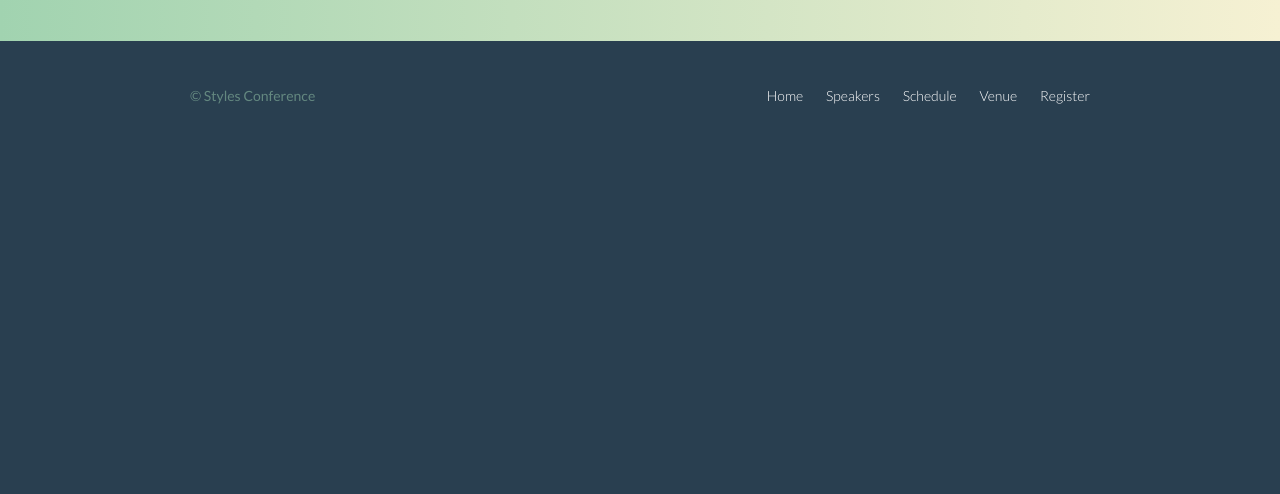
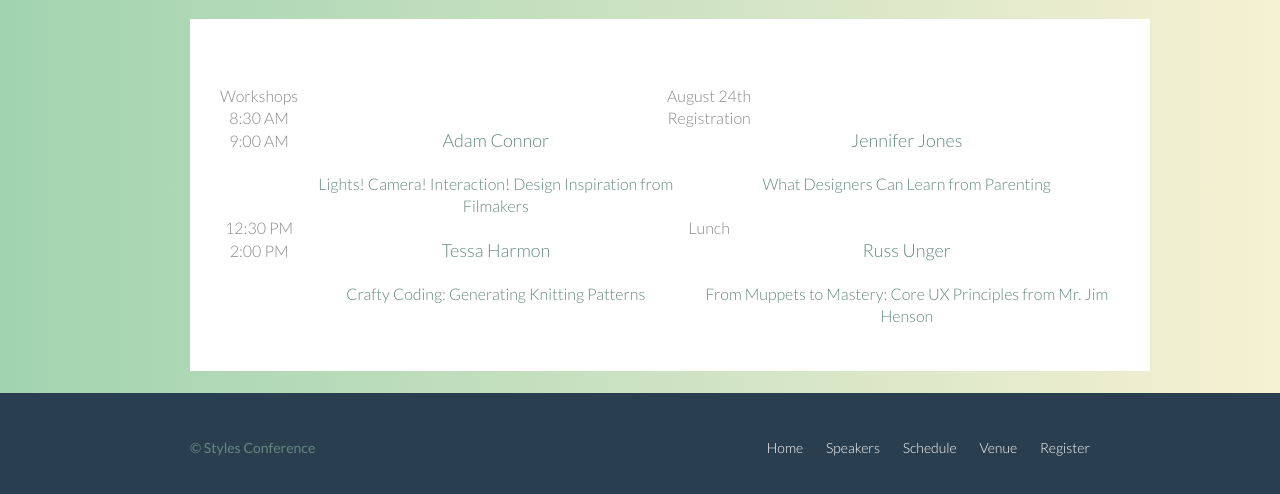
Before and after one commit to theendofgenesis/styles-conference, a plain HTML site: page schedule.html in a window 1280 px wide. Shown: the part 322-816 px from the top of the page. Drawn offline with Linux system fonts and the light colour scheme.

Commit message:
add first table to schedule

```diff
--- a/schedule.html
+++ b/schedule.html
@@ -31,6 +31,55 @@
             <div class="lead container">
                 <h1>Schedule</h1>
                 <p>The three days of the conference are jam packed with events!</p>
+
+                <section class="row">
+                    <div class="container">
+                        <table>
+                            <thead>
+                                <tr>
+                                    <th scope="row">Workshops</th>
+                                    <td colspan="2" class="schedule-offset">August 24th</td>
+                                </tr>
+                            </thead>
+                            <tbody>
+                                <tr>
+                                    <th scope="row"><time datetime="08:30:00">8:30 AM</time></th>
+                                    <td colspan="2" class="schedule-offset">Registration</td>
+                                </tr>
+                                <tr>
+                                    <th scope="row"><time datetime="09:00:00">9:00 AM</time></th>
+                                    <td>
+                                        <a href="speakers.html#adam-connor">
+                                            <h4>Adam Connor</h4>Lights! Camera! Interaction! Design Inspiration from Filmakers</a>
+                                    </td>
+                                    <td>
+                                        <a href="speakers.htmljennifer-jones">
+                                            <h4>Jennifer Jones</h4>What Designers Can Learn from Parenting</a>
+                                    </td>
+                                </tr>
+                                <tr>
+                                    <th scope="row"><time datetime="12:30:00">12:30 PM</time></th>
+                                    <td colspan="2" class="schedule-offset">Lunch</td>
+                                </tr>
+                                <tr>
+                                    <th scope="row"><time datetime="14:00:00">2:00 PM</time></th>
+                                    <td>
+                                        <a href="speakers.html#tessa-harmon">
+                                            <h4>Tessa Harmon</h4>Crafty Coding: Generating Knitting Patterns</a>
+                                    </td>
+                                    <td>
+                                        <a href="speakers.html#russ-unger">
+                                            <h4>Russ Unger</h4>From Muppets to Mastery: Core UX Principles from Mr. Jim Henson</a>
+                                    </td>
+                                </tr>
+                            </tbody>
+                        </table>
+
+                        <table></table>
+
+                        <table></table>
+                    </div>
+                </section>
             </div>
         </section>
 
```
